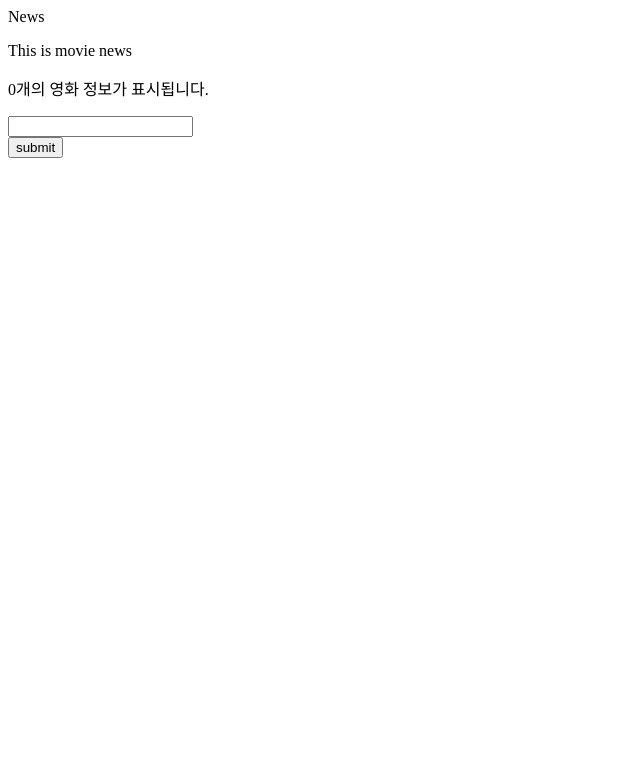
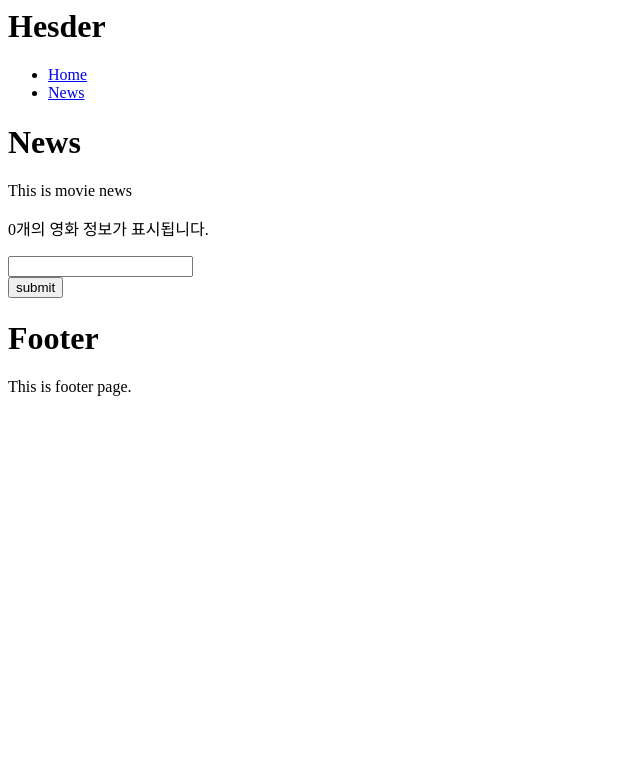
Before and after one commit to hellomessage/wps_blog, a Python web app: template wpsblog/wpsblog/templates/news.html in a window 1280 px wide. Shown: the top 783 px of the page, without its empty margins (0-640 px from the left). Run offline with Jinja, Linux system fonts and the light colour scheme; the template is opened without the code that fills it, so the values that code supplies are empty.

Commit message:
update template: add header, footer on news, home

```diff
--- a/wpsblog/wpsblog/templates/footer.html
+++ b/wpsblog/wpsblog/templates/footer.html
@@ -1,3 +1,4 @@
 <footer>
+	<h1>Footer</h1>
 	<p>This is footer page.</p>
 </footer
--- a/wpsblog/wpsblog/templates/header.html
+++ b/wpsblog/wpsblog/templates/header.html
@@ -1,3 +1,7 @@
 <header>
-	<p>Tins is home page.</p>
+	<h1>Hesder</h1>
+	<ul>
+		<li><a href="/">Home</a></li>
+		<li><a href="/news/">News</a></li>
+	</ul>
 </header>
--- a/wpsblog/wpsblog/templates/home.html
+++ b/wpsblog/wpsblog/templates/home.html
@@ -1,2 +1,4 @@
+{% include "header.html" %}
 <h1>Home</h1>
 <p>{{ site_name }}에 방문해 주셔서 감사합니다.</p>
+{% include "footer.html" %}
--- a/wpsblog/wpsblog/templates/news.html
+++ b/wpsblog/wpsblog/templates/news.html
@@ -1,4 +1,6 @@
-<html>News</html>
+{% include "header.html" %}
+
+<h1>News</h1>
 <p>This is movie news</p>
 <p>{{ news_list | length }}개의 영화 정보가 표시됩니다.<p>
 
@@ -17,3 +19,5 @@
 	{% endfor%}
 </ul>
 {{news_content}}
+
+{% include "footer.html" %}
```
